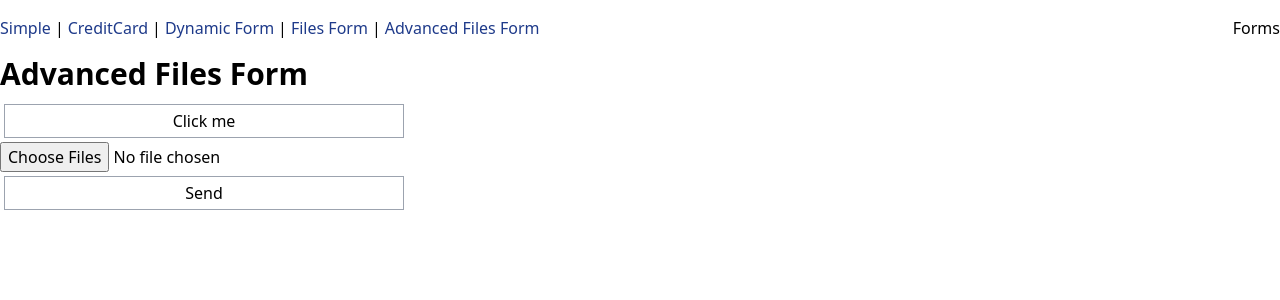
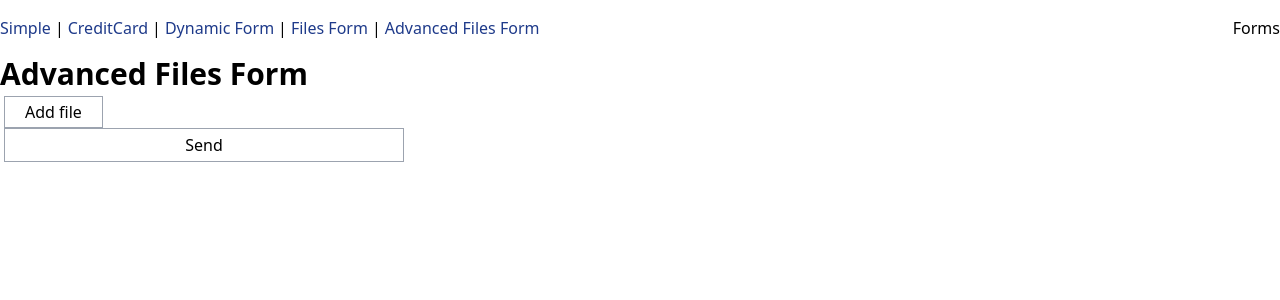
Before and after one commit to redrockjs/react-forms, a React (Create React App) app: page /advanced-files-form in a window 1280 px wide. Shown: the top 300 px of the page. Built offline with nearby package versions, Linux system fonts and the light colour scheme.

Commit message:
fix: finish component
Took 1 hour 1 minute

```diff
--- a/src/Pages/AdvancedFilesForm/AdvancedFilesForm.jsx
+++ b/src/Pages/AdvancedFilesForm/AdvancedFilesForm.jsx
@@ -1,34 +1,31 @@
 import s from "./styles.module.scss";
-import {useForm, useWatch} from "react-hook-form";
-import {useState} from "react";
-import {getValue} from "@testing-library/user-event/dist/utils";
+import {useForm} from "react-hook-form";
+import {forwardRef, useEffect, useState} from "react";
 
 export function AdvancedFilesForm() {
 
-  const {register, control, handleSubmit, setValue, getValues} = useForm()
+  const {handleSubmit, setValue} = useForm()
 
   const onSubmit = (data) => {
     console.log(data)
   }
 
-  const files = useWatch({control, name: 'files'})
-
-  const AppInputFiles = () => {
+  const AppInputFiles = forwardRef((props, ref) => {
 
       const [fileList, setFilelist] = useState([])
 
-    const getFileArray = (fileListData) => Array.from(fileListData)
+      useEffect(() => {
+        setValue('files',fileList)
+      }, [fileList])
 
       const handleAddFile = (e) => {
-      const arrFiles = getFileArray(e.target.files)
-
+        const arrFiles = Array.from(e.target.files)
         const result = fileList.concat(arrFiles).reduce((sum, current) => {
           if (!sum.find(file => file.name === current.name)) {
             sum.push(current);
           }
           return sum;
         }, []);
-
         setFilelist(result)
       }
 
@@ -42,12 +39,15 @@ export function AdvancedFilesForm() {
       }
 
       return (
+        <>
+          <div className="flex flex-row">
+            <div className="min-w-[120px]">
+              <label className={s.filesButton}>
+                Add file
+                <input className="hidden" type="file" multiple onChange={handleAddFile} ref={ref}/>
+              </label>
+            </div>
             <div>
-
-        <button className={s.filesButton} onClick={handleClickMe}> Click me</button>
-
-        <input type="file" multiple onChange={handleAddFile}/>
-
               <ul>
                 {fileList &&
                   fileList.map((file, idx) => {
@@ -58,11 +58,12 @@ export function AdvancedFilesForm() {
                   })
                 }
               </ul>
-
-
             </div>
+          </div>
+        </>
       )
     }
+  )
 
   return <>
     <div>
@@ -71,7 +72,7 @@ export function AdvancedFilesForm() {
 
       <form className={s.filesForm} onSubmit={handleSubmit(onSubmit)}>
 
-        <AppInputFiles/>
+        <AppInputFiles name={'files'}/>
 
         <button className={s.filesButton} type={'submit'}>
           Send
```
Lines whose indentation alone changed are shown as unchanged.
